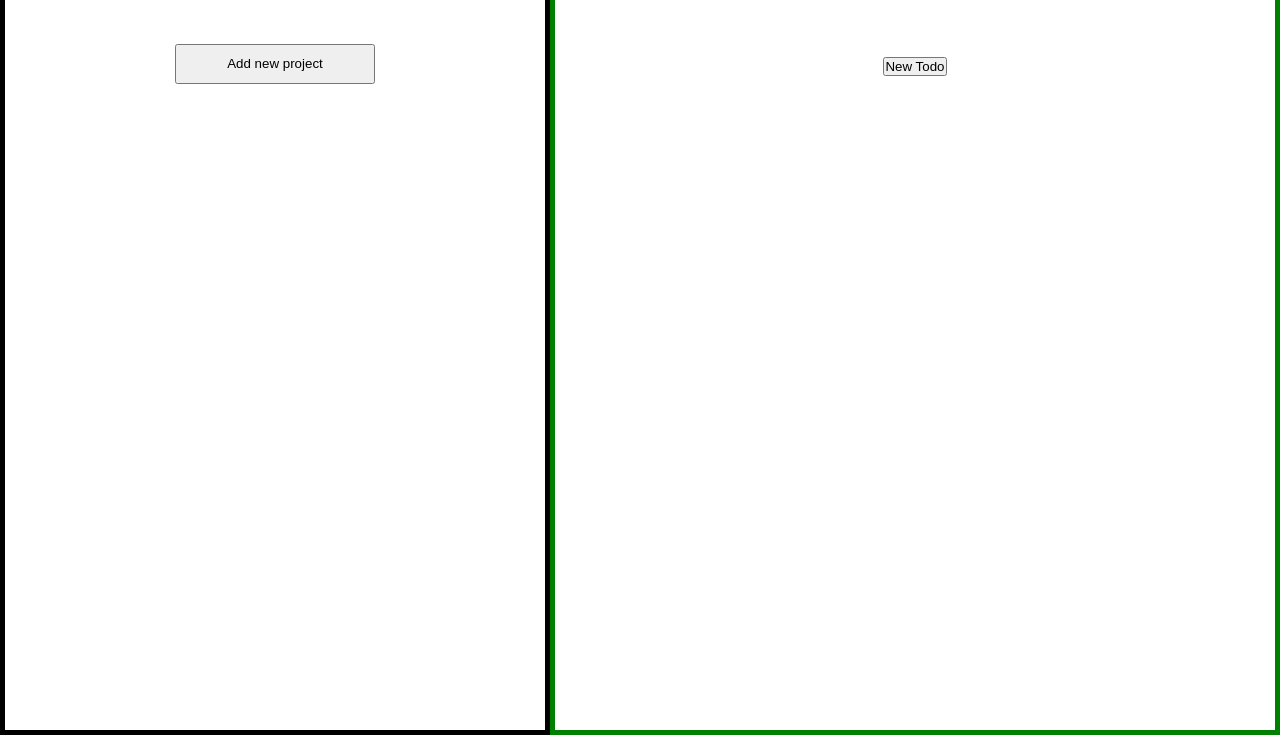
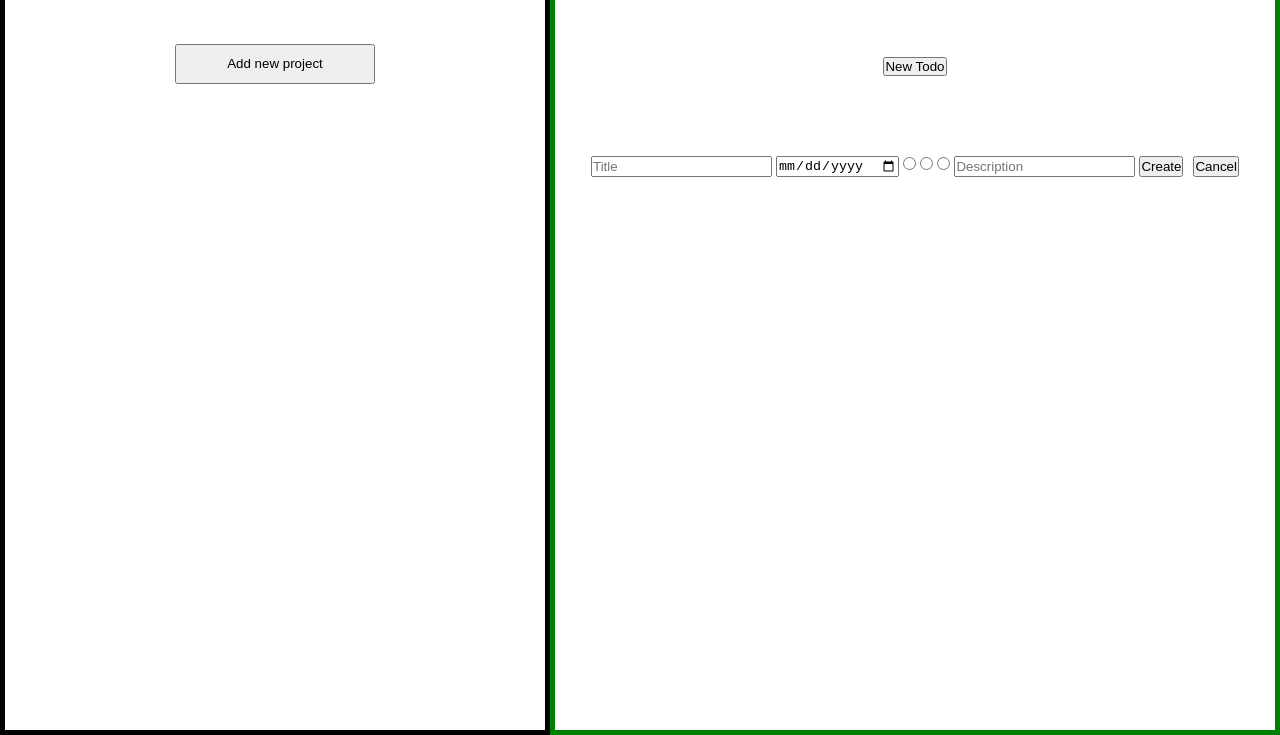
Before and after one commit to S460s/todo, a plain HTML site: page index.html in a window 1280 px wide. Shown: the part 65-800 px from the top of the page. Drawn offline with Linux system fonts and the light colour scheme.

Commit message:
Todo form is working

```diff
--- a/index.html
+++ b/index.html
@@ -28,6 +28,24 @@
 				<h2 id="currentProject"></h2>
 				<div id="todoList"></div>
 				<button id="addTodoBtn">New Todo</button>
+				<div id="todoPopUp">
+					<form id="todoForm" action="">
+						<input type="text" placeholder="Title" id="todoTitleInput" />
+						<input type="date" id="dateInput" />
+						<div>
+							<input type="radio" name="priority" id="high" value="3" /><label for="high"></label>
+							<input type="radio" name="priority" id="medium" value="2" /><label
+								for="medium"
+							></label>
+							<input type="radio" name="priority" id="low" value="1" /><label for="low"></label>
+						</div>
+						<input type="text" placeholder="Description" id="todoDescInput" />
+						<div id="todoBtns">
+							<button type="submit" id="createNewTodo">Create</button>
+							<button type="button" id="cancelNewTodo">Cancel</button>
+						</div>
+					</form>
+				</div>
 			</div>
 		</div>
 
--- a/style.css
+++ b/style.css
@@ -129,3 +129,22 @@
 #todoSideTitle {
 	text-align: center;
 }
+
+/* Priorities*/
+
+#todoPopUp {
+	margin: auto;
+	width: 90%;
+	margin-top: 10vh;
+}
+
+#todoForm {
+	display: flex;
+	justify-content: space-between;
+}
+#todoBtns {
+	display: flex;
+}
+#cancelNewTodo {
+	margin-left: 10px;
+}
```
Also changed, not shown: main.js (+1 -1 lines), 1 other file.
